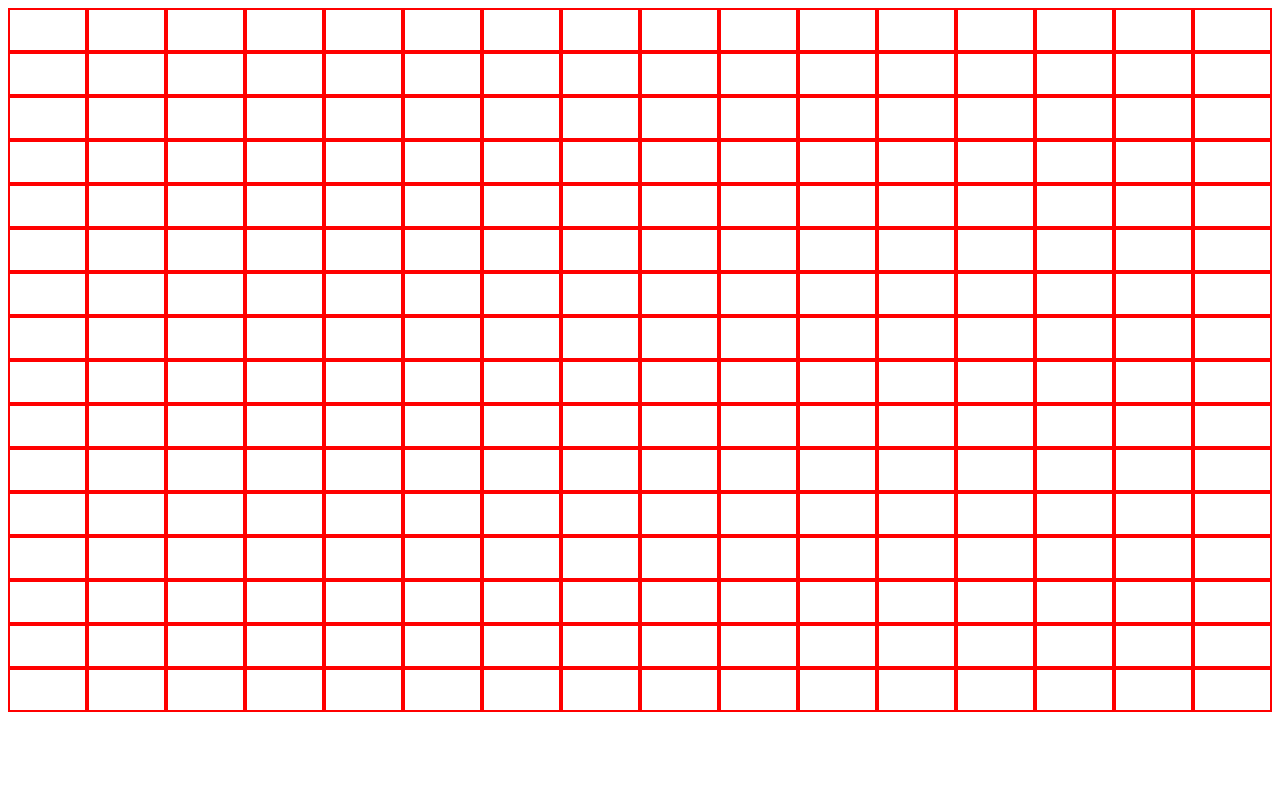
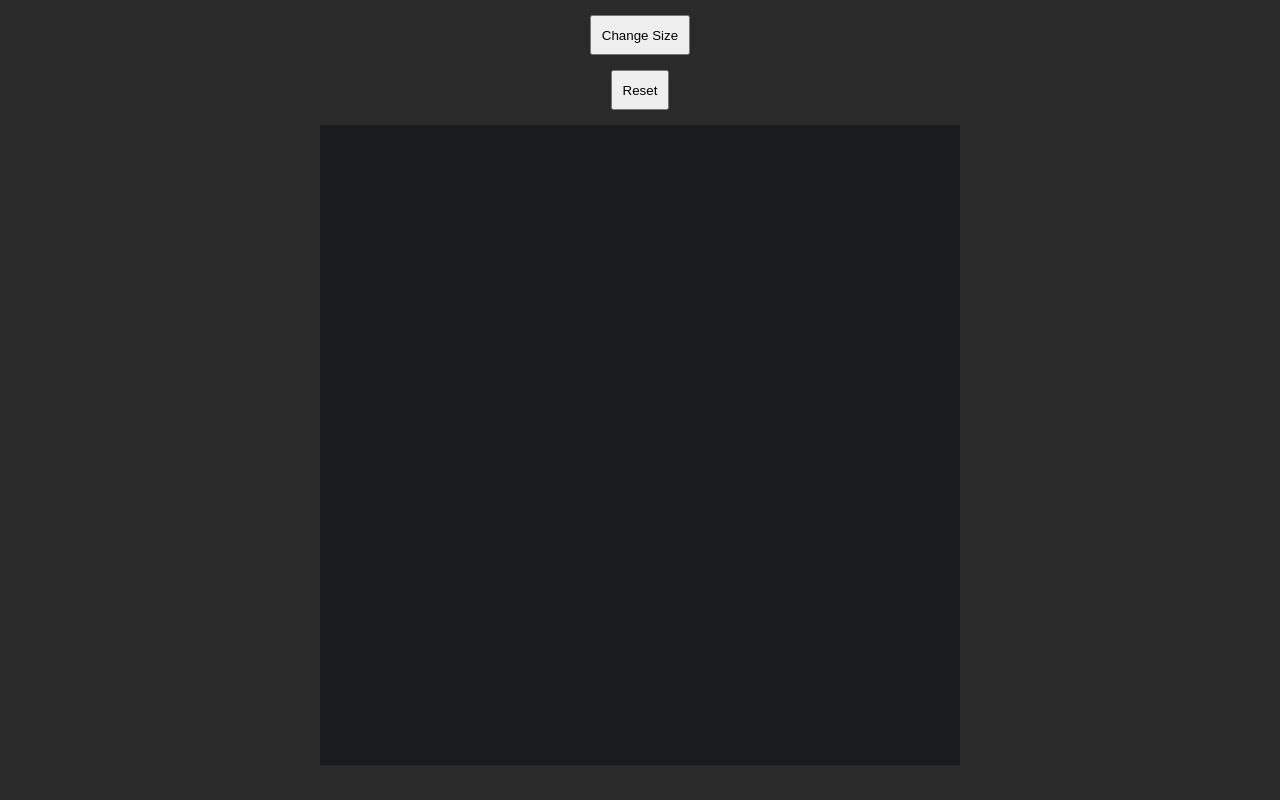
Before and after one commit to TahaDuman/Etch-A-Sketch, a plain HTML site: page index.html in a window 1280 px wide. Drawn offline with Linux system fonts and the light colour scheme.

Commit message:
changed ui colors

```diff
--- a/index.html
+++ b/index.html
@@ -10,6 +10,11 @@
 </head>
 
 <body>
+    <div class="top-buttons">
+        <button id="change-size-btn">Change Size</button>
+        <button id="reset-btn">Reset</button>
+    </div>
+
     <div id="container"></div>
     <script src="index.js"></script>
 </body>
--- a/index.js
+++ b/index.js
@@ -1,6 +1,17 @@
+/* dom stuff */
 const container = document.getElementById("container")
+const changeSizeBtn = document.getElementById("change-size-btn")
+const box = document.querySelectorAll(".box")
+const resetBtn = document.getElementById("reset-btn")
+
+let CURRENT_COLOR = "#14e34b"
+const DEFAULT_COLOR = "#191b1c"
+let lastGrid = [16, 16]
+makeDivs(16, 16)
 
 function makeDivs(cols, rows) {
+  // clearing grid so old grids don't add to each other
+  clearGrid()
   for (let i = 0; i < cols * rows; i++) {
     let div = document.createElement("div")
     container.style.cssText = `grid-template-columns: repeat(${cols}, 1fr); grid-template-rows: repeat(${rows}, 1fr);`
@@ -8,8 +19,27 @@ function makeDivs(cols, rows) {
     container.appendChild(div)
   }
 }
-makeDivs(16, 16)
 
+function clearGrid() {
+  container.innerHTML = ""
+  container.style.backgroundColor = `${DEFAULT_COLOR}`
+}
+
+/* change color */
 container.addEventListener("mouseover", (event) => {
-  event.target.style.cssText = "background-color: red;"
+  event.target.style.cssText = `background-color: ${CURRENT_COLOR};`
 })
+
+/* reset btn */
+resetBtn.addEventListener("click", () => {
+  container.innerHTML = ""
+  makeDivs(lastGrid[0], lastGrid[1])
+  container.style.backgroundColor = `${DEFAULT_COLOR}`
+})
+/* change grid size */
+changeSizeBtn.addEventListener("click", () => {
+  let newSize = prompt("Size: (type like = 5x5)")
+  newSizeArray = newSize.split("x")
+  lastGrid = newSizeArray
+  makeDivs(newSizeArray[0], newSizeArray[1])
+})
--- a/style.css
+++ b/style.css
@@ -1,10 +1,31 @@
+*,
+*::before,
+*::after {
+  box-sizing: border-box;
+  padding: 0;
+  margin: 0;
+}
+
+body {
+  background-color: #2a2a2a;
+}
 #container {
+  background-color: #191b1c;
   display: grid;
+  width: 640px;
+  height: 640px;
+  margin: 0 auto;
 }
+
 .box {
-  padding: 20px;
-  border: 2px red solid;
+  padding: 1px;
+  border: 0px red solid;
 }
-.black {
-  background-color: black;
+
+#change-size-btn,
+#reset-btn {
+  height: 40px;
+  padding: 10px;
+  margin: 15px auto;
+  display: block;
 }
```
